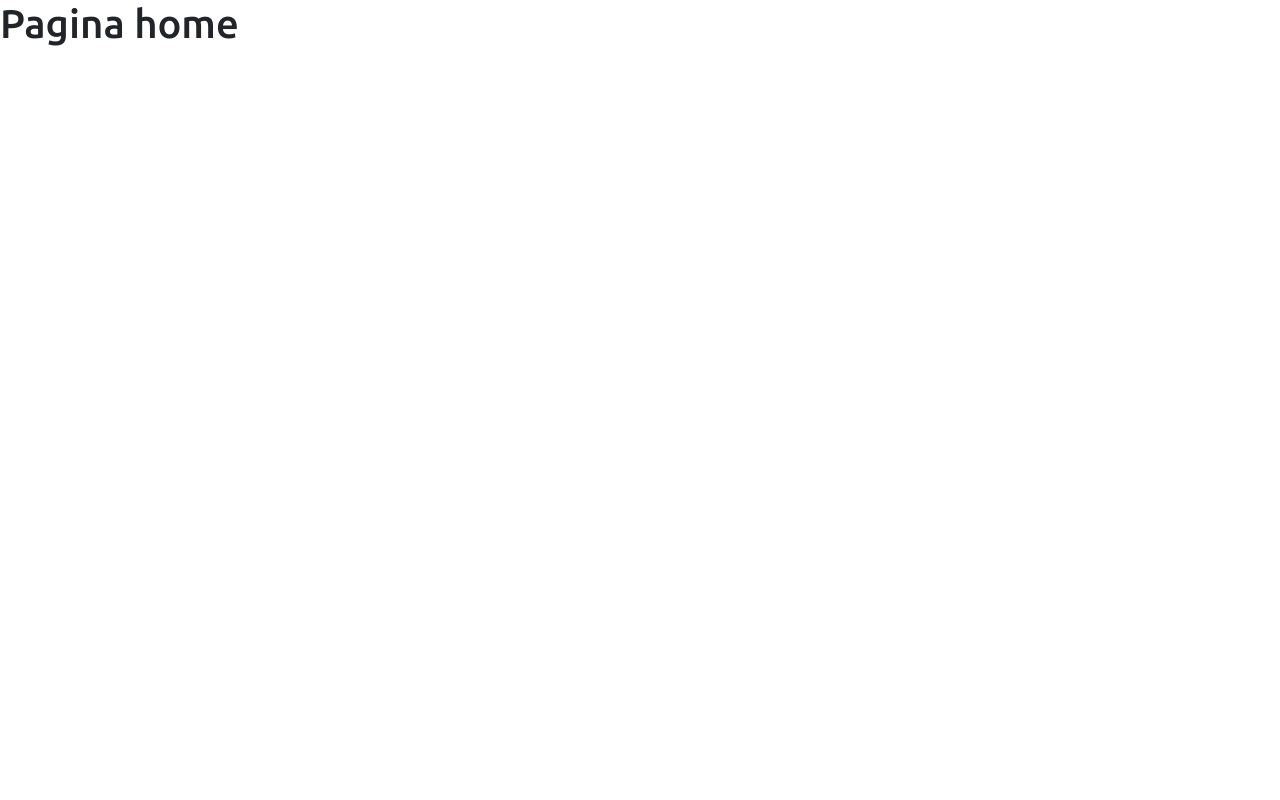
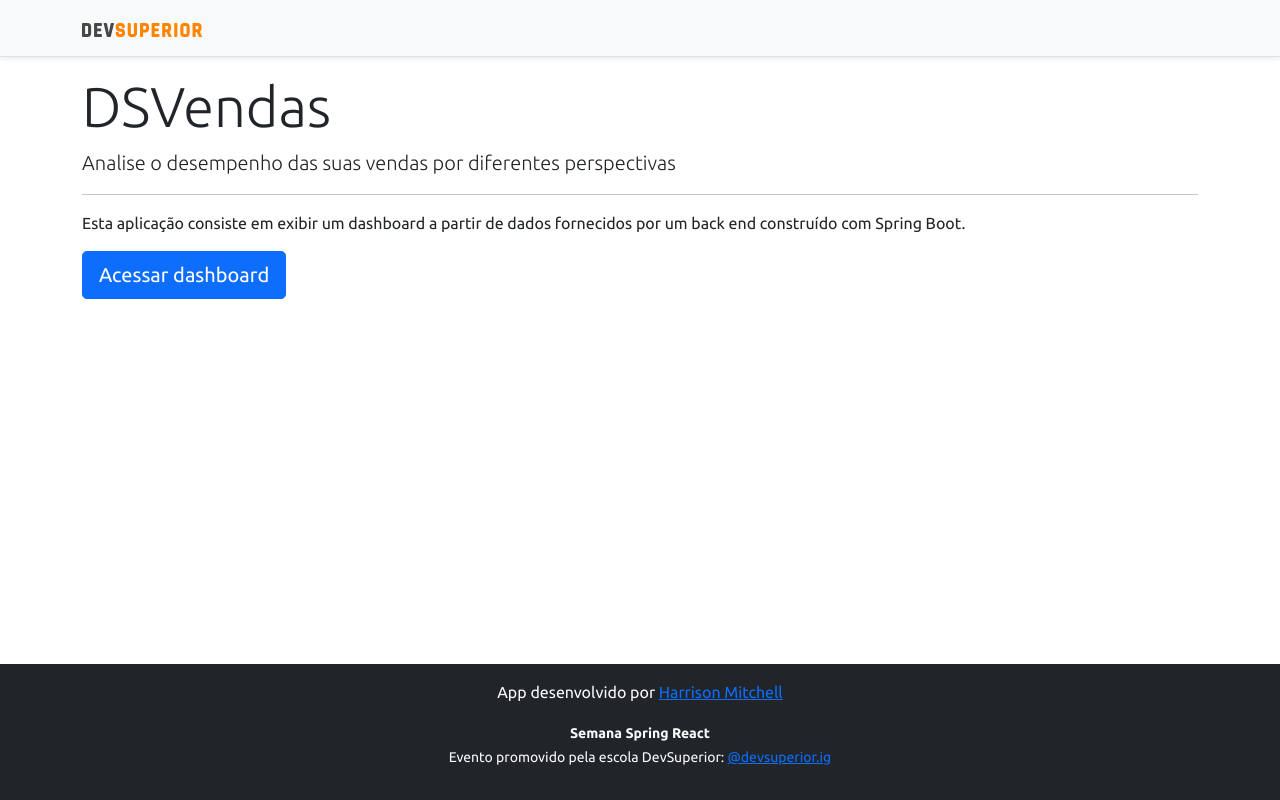
Before and after one commit to harrisonmk/dsvendas, a React (Create React App) app in the folder frontend/: page / in a window 1280 px wide. Built offline with nearby package versions, Linux system fonts and the light colour scheme.

Commit message:
Home,Navigation

```diff
--- a/frontend/src/components/NavBar/index.tsx
+++ b/frontend/src/components/NavBar/index.tsx
@@ -1,5 +1,6 @@
 import React from "react";
 import ImgDsDark from 'assets/img/ds-dark.svg';
+import {Link} from "react-router-dom";
 
 const NavBar = () => {
     return (
@@ -7,7 +8,9 @@
             className="d-flex flex-column flex-md-row align-items-center p-3 px-md-4 mb-3 bg-light border-bottom shadow-sm">
             <div className="container">
                 <nav className="my-2 my-md-0 mr-md-3">
-                    <img src={ImgDsDark} alt="DevSuperior" width="120"/>
+                    <Link to="/">
+                        <img src={ImgDsDark} alt="DevSuperior" width="120"/>
+                    </Link>
                 </nav>
             </div>
         </div>
--- a/frontend/src/pages/Home/index.tsx
+++ b/frontend/src/pages/Home/index.tsx
@@ -1,13 +1,27 @@
-
 import React from "react";
+import NavBar from "../../components/NavBar";
+import Footer from "../../components/Footer";
+import { Link } from "react-router-dom";
 
 
 const Home = () => {
     return (
-        <div >
-            <h1>Pagina home</h1>
-
-        </div>
+        <>
+            <NavBar/>
+            <div className="container">
+                <div className="jumbotron">
+                    <h1 className="display-4">DSVendas</h1>
+                    <p className="lead">Analise o desempenho das suas vendas por diferentes perspectivas</p>
+                    <hr/>
+                    <p>Esta aplicação consiste em exibir um dashboard a partir de dados fornecidos por um back end
+                        construído com Spring Boot.</p>
+                    <Link className="btn btn-primary btn-lg" to="/dashboard">
+                        Acessar dashboard
+                    </Link>
+                </div>
+            </div>
+            <Footer/>
+        </>
     );
 }
 
```
